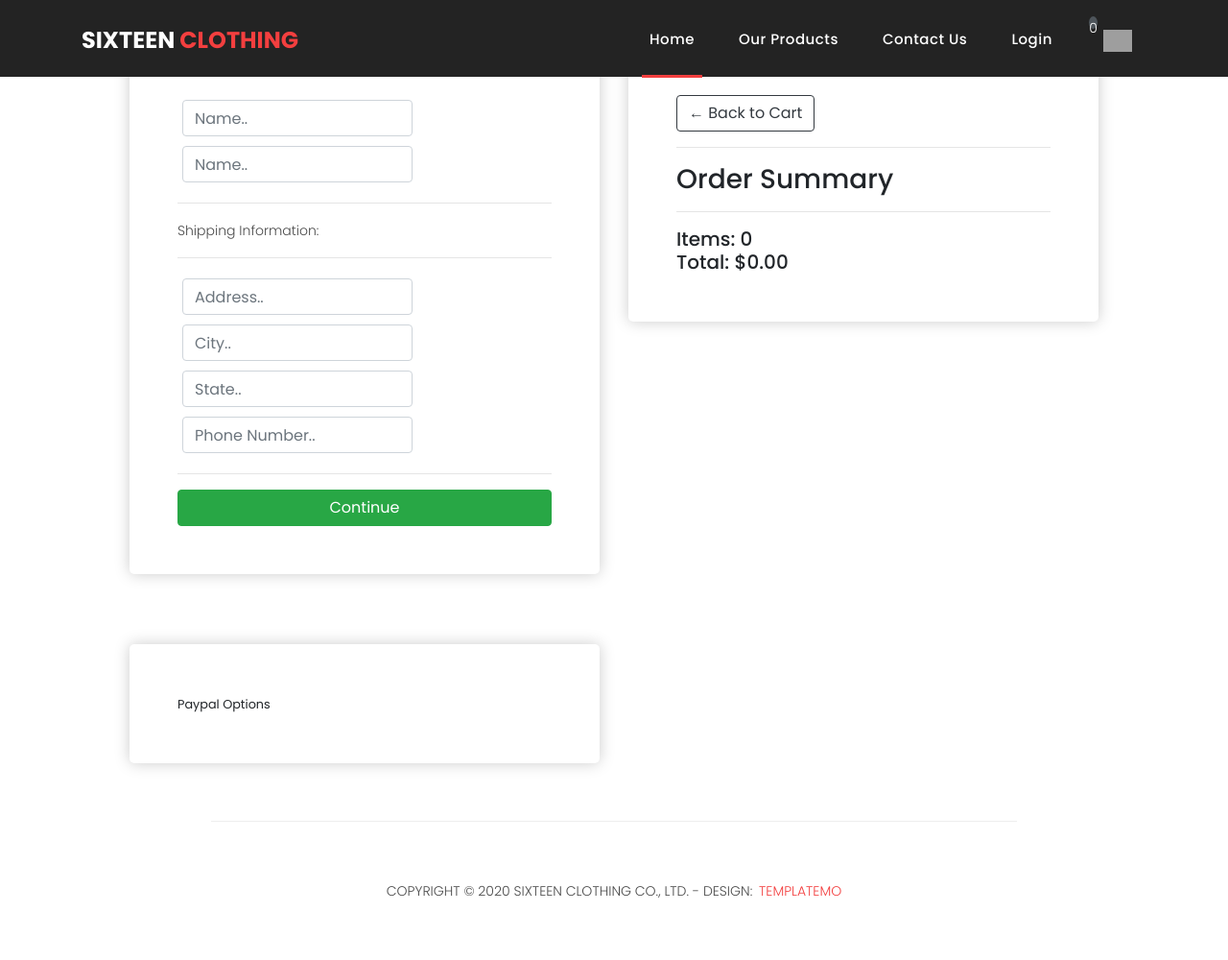
After one commit to HoagSon/IE221, a Django app: page /Checkout/ in a window 1280 px wide. The commit adds this page. Shown: the whole page at 96% size. Run offline with Django 3.2, Linux system fonts and the light colour scheme; some libraries are stand-ins or nearby versions; grey boxes are pictures that could not be loaded.

Commit message:
Add checkout

```diff
--- a/Template/Homepage/cart.html
+++ b/Template/Homepage/cart.html
@@ -35,7 +35,7 @@ https://templatemo.com/tm-546-sixteen-clothing
 						<th><h5>Items: <strong>{{order.get_cart_items}}</strong></h5></th>
 						<th><h5>Total:<strong> ${{order.get_cart_total|floatformat:2}}</strong></h5></th>
 						<th>
-							<a  style="float:right; color: #ffffff ;margin:5px;background-color: #ff4d4d;border-color: #cc0000" class="btn btn-success" href="">Checkout</a>
+							<a  style="float:right; color: #ffffff ;margin:5px;background-color: #ff4d4d;border-color: #cc0000" class="btn btn-success" href="/Checkout">Checkout</a>
 						</th>
 					</tr>
 				</table>
--- /dev/null
+++ b/Template/Homepage/checkout.html
@@ -0,0 +1,84 @@
+{% extends 'Homepage/base.html' %}
+{% load static %}
+{% block cssblock %}
+  <link href="https://fonts.googleapis.com/css?family=Poppins:100,200,300,400,500,600,700,800,900&display=swap" rel="stylesheet">
+
+    <title>Nhóm 13 IE221</title>
+
+    <!-- Bootstrap core CSS -->
+    <link href="{% static 'homepage/vendor/bootstrap/css/bootstrap.min.css' %}" rel="stylesheet">
+<!--
+
+TemplateMo 546 Sixteen Clothing
+
+https://templatemo.com/tm-546-sixteen-clothing
+
+-->
+
+    <!-- Additional CSS Files -->
+    <link rel="stylesheet" href="{% static 'homepage/assets/css/fontawesome.css' %}">
+    <link rel="stylesheet" href="{% static 'homepage/assets/css/templatemo-sixteen.css' %}">
+    <link rel="stylesheet" href="{% static 'homepage/assets/css/owl.css' %}">
+	<link rel="stylesheet" href="{% static 'homepage/assets/css/cart.css' %}" >
+{% endblock %}
+{% block content %}
+<div class="row">
+    <div class="col-lg-6">
+        <div class="box-element" id="form-wrapper">
+            <form id="form">
+                <div id="user-info">
+                        <div class="form-field">
+							<input required class="form-control" type="text" name="name" placeholder="Name..">
+						</div>
+                        <div class="form-field">
+							<input required class="form-control" type="text" name="name" placeholder="Name..">
+						</div>
+                </div>
+                 <div id="shipping-info">
+                     <hr>
+                     <p>Shipping Information:</p>
+						<hr>
+						<div class="form-field">
+							<input class="form-control" type="text" name="address" placeholder="Address..">
+						</div>
+						<div class="form-field">
+							<input class="form-control" type="text" name="city" placeholder="City..">
+						</div>
+						<div class="form-field">
+							<input class="form-control" type="text" name="state" placeholder="State..">
+						</div>
+						<div class="form-field">
+							<input class="form-control" type="tel" name="Phone Number" placeholder="Phone Number..">
+						</div>
+
+                </div>
+                <hr>
+                <input id="form-button" class="btn btn-success btn-block" type="submit" value="Continue">
+            </form>
+        </div>
+      <br>
+			<div class="box-element hidden" id="payment-info">
+				<small>Paypal Options</small>
+			</div>
+
+    </div>
+    <div class="col-lg-6">
+        <div class="box-element">
+                <a  class="btn btn-outline-dark" href="{% url 'cart' %}">&#x2190; Back to Cart</a>
+				<hr>
+				<h3>Order Summary</h3>
+				<hr>
+				{% for item in items %}
+				<div class="cart-row">
+					<div style="flex:2"><img class="row-image" src="{{item.product.imageURL}}"></div>
+					<div style="flex:2"><p>{{item.product.name}}</p></div>
+					<div style="flex:1"><p>${{item.product.price|floatformat:2}}</p></div>
+					<div style="flex:1"><p>x{{item.quantity}}</p></div>
+				</div>
+				{% endfor %}
+				<h5>Items:   {{order.get_cart_items}}</h5>
+				<h5>Total:   ${{order.get_cart_total|floatformat:2}}</h5>
+        </div>
+    </div>
+</div>
+{% endblock content %}
--- a/core/urls.py
+++ b/core/urls.py
@@ -1,9 +1,10 @@
 from django.urls import path
-from .views import (HomeView, ContactView, ProductView,CartView)
+from .views import (HomeView, ContactView, ProductView,CartView, CheckoutView)
 
 urlpatterns = [
     path('', HomeView.as_view(), name='index'),
     path('ContactUs/', ContactView.as_view(), name='contact'),
     path('Product/', ProductView.as_view(), name='product'),
     path('Cart/',CartView.as_view(),name='cart'),
+    path('Checkout/',CheckoutView.as_view(),name='checkout'),
 ]
--- a/core/views.py
+++ b/core/views.py
@@ -28,3 +28,16 @@ class CartView(View):
 
         context = {'items': items, 'order': order}
         return render(request, 'Homepage/cart.html', context)
+
+class CheckoutView(View):
+    def get(self, request):
+        if request.user.is_authenticated:
+            customer = request.user.customer
+            order, created = Order.objects.get_or_create(customer=customer, complete=False)
+            items = order.orderitem_set.all()
+        else:
+            items = []
+            order = {'get_cart_total': 0, 'get_cart_items': 0}
+
+        context = {'items': items, 'order': order}
+        return render(request, 'Homepage/checkout.html', context)
```
